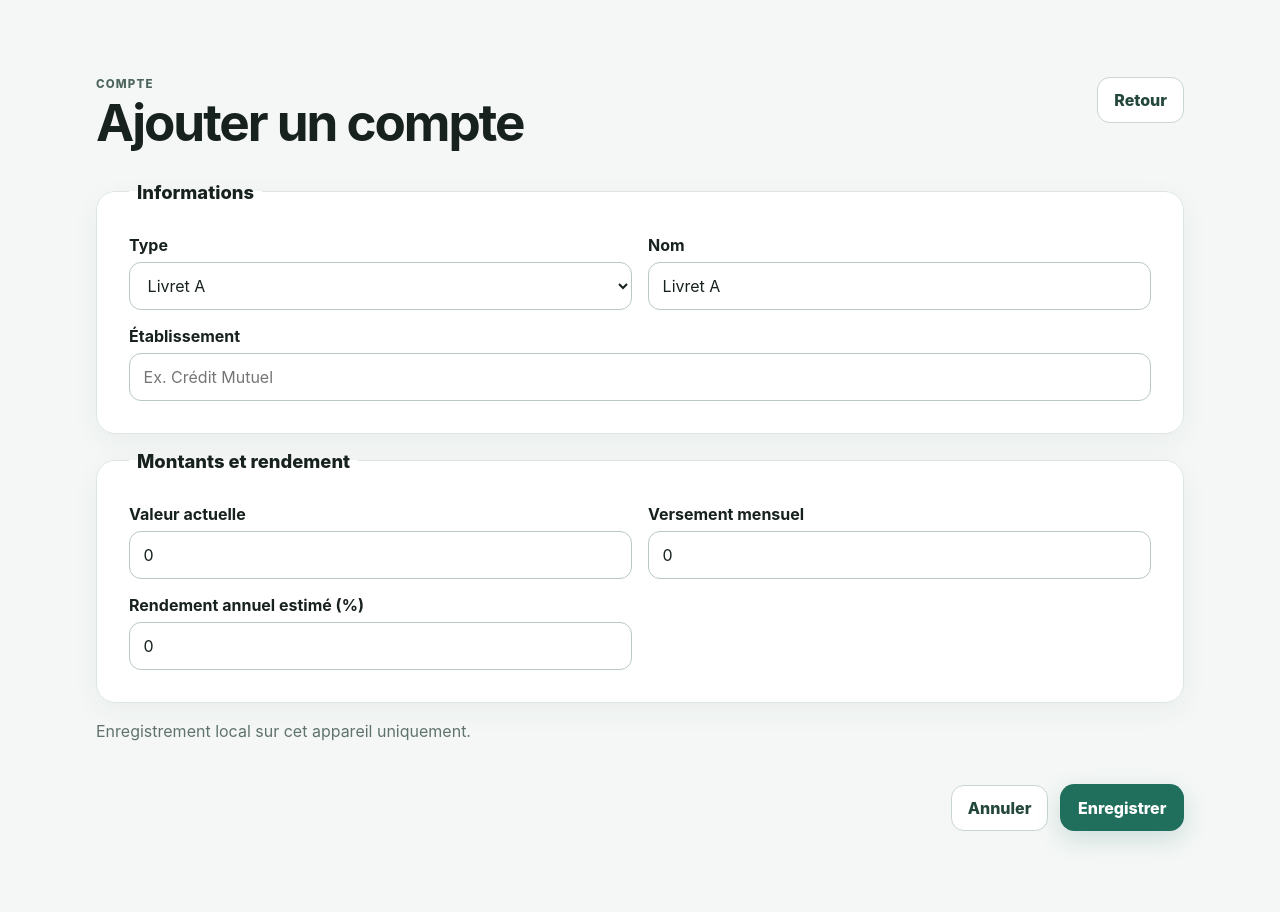
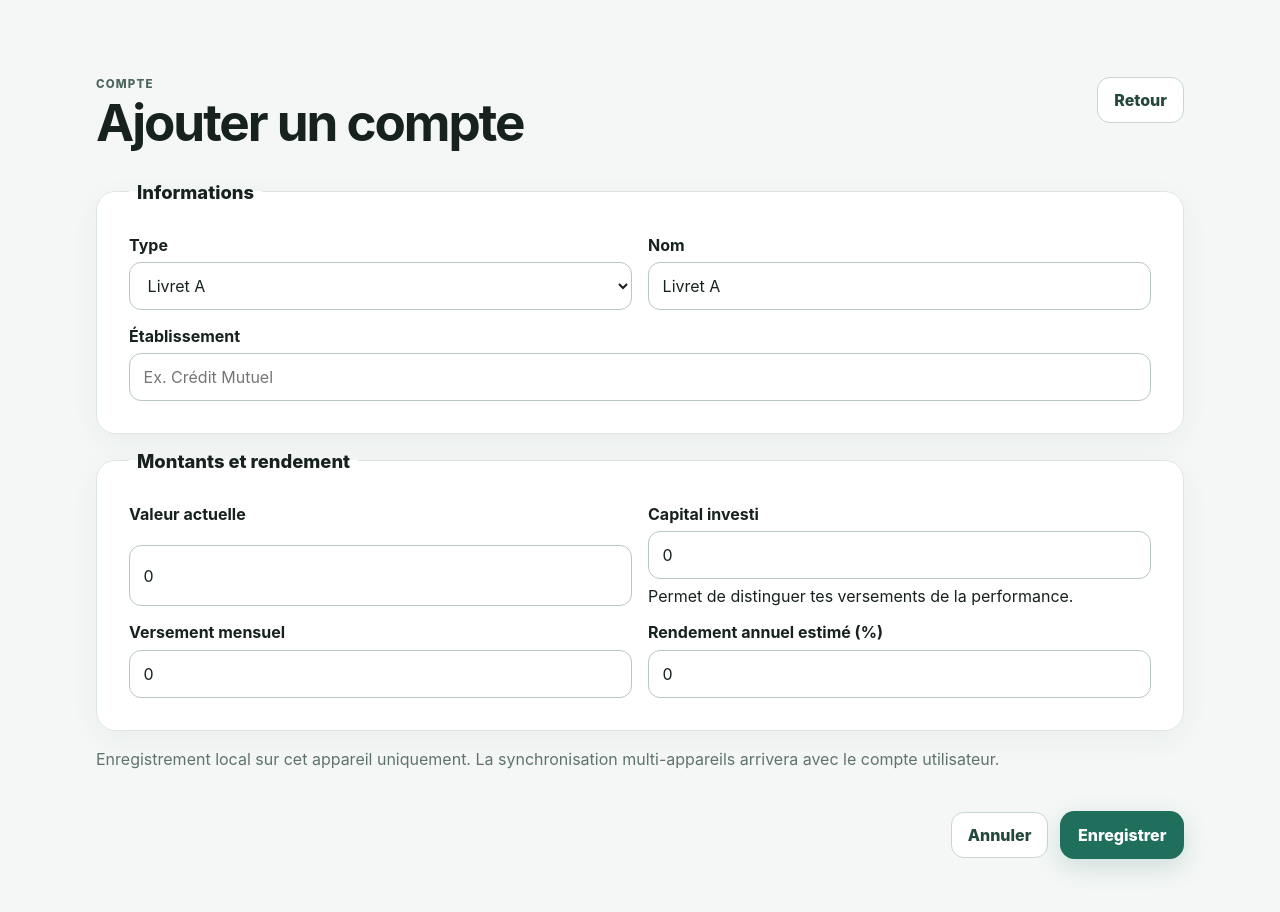
Before and after one commit to Owarino777/Patrimoine, a Next.js app: page /accounts/new in a window 1280 px wide. Shown: the top 912 px of the page. Built offline with nearby package versions, Linux system fonts and the light colour scheme.

Commit message:
feat(account): capture invested capital on creation

```diff
--- a/src/app/accounts/new/page.tsx
+++ b/src/app/accounts/new/page.tsx
@@ -27,6 +27,7 @@ export default function NewAccountPage() {
     const institutionName = String(form.get("institutionName") ?? "").trim();
     const accountType = String(form.get("accountType") ?? "OTHER");
     const amount = Number(form.get("cashBalance") ?? 0);
+    const investedCapital = Number(form.get("investedCapital") ?? amount);
     const monthlyContribution = Number(form.get("monthlyContribution") ?? 0);
     const annualReturnPercent = Number(form.get("annualReturnPercent") ?? 0);
 
@@ -34,9 +35,11 @@ export default function NewAccountPage() {
       !name ||
       !institutionName ||
       !Number.isFinite(amount) ||
+      !Number.isFinite(investedCapital) ||
       !Number.isFinite(monthlyContribution) ||
       !Number.isFinite(annualReturnPercent) ||
       amount < 0 ||
+      investedCapital < 0 ||
       monthlyContribution < 0 ||
       annualReturnPercent < -100 ||
       annualReturnPercent > 100
@@ -50,6 +53,7 @@ export default function NewAccountPage() {
       institutionName,
       accountType,
       amount,
+      investedCapital,
       monthlyContribution,
       annualReturnPercent,
     });
@@ -58,7 +62,7 @@ export default function NewAccountPage() {
   }
 
   return (
-    <main id="main-content" className="form-page" tabIndex={-1}>
+    <main id="main-content" className="form-page account-editor-page" tabIndex={-1}>
       <div className="form-page-header">
         <div><p className="eyebrow">Compte</p><h1>Ajouter un compte</h1></div>
         <Link className="secondary-link" href="/dashboard">Retour</Link>
@@ -93,6 +97,11 @@ export default function NewAccountPage() {
               <input id="cash-balance" name="cashBalance" type="number" min="0" step="0.01" defaultValue="0" inputMode="decimal" />
             </div>
             <div className="form-field">
+              <label htmlFor="invested-capital">Capital investi</label>
+              <input id="invested-capital" name="investedCapital" type="number" min="0" step="0.01" defaultValue="0" inputMode="decimal" />
+              <span className="field-hint">Permet de distinguer tes versements de la performance.</span>
+            </div>
+            <div className="form-field">
               <label htmlFor="monthly-contribution">Versement mensuel</label>
               <input id="monthly-contribution" name="monthlyContribution" type="number" min="0" step="0.01" defaultValue="0" inputMode="decimal" />
             </div>
@@ -103,7 +112,7 @@ export default function NewAccountPage() {
           </div>
         </fieldset>
 
-        <p className="field-help">Enregistrement local sur cet appareil uniquement.</p>
+        <p className="field-help">Enregistrement local sur cet appareil uniquement. La synchronisation multi-appareils arrivera avec le compte utilisateur.</p>
         <div className="form-actions">
           <Link className="secondary-link" href="/dashboard">Annuler</Link>
           <button className="primary-button" type="submit">Enregistrer</button>
```
